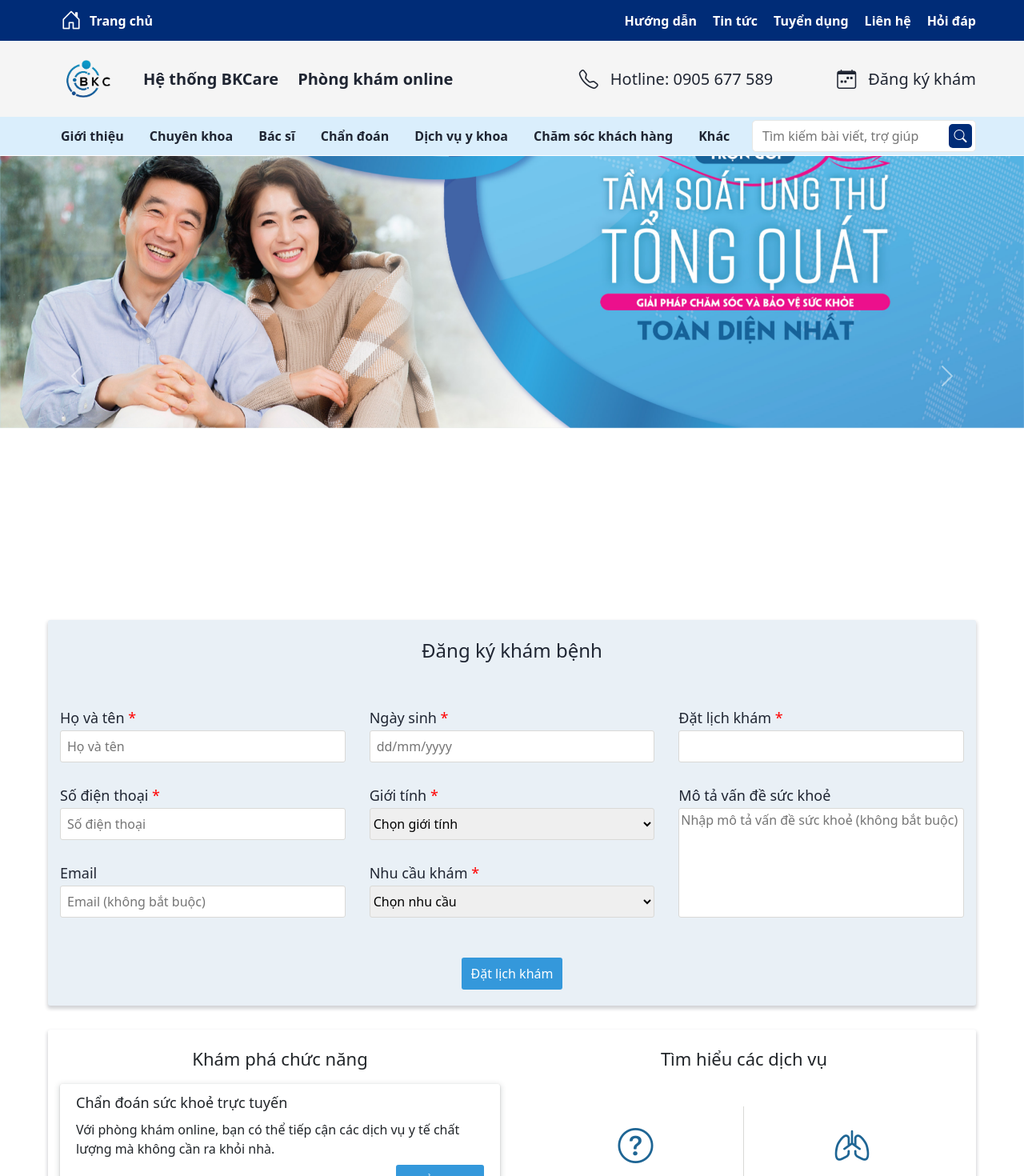
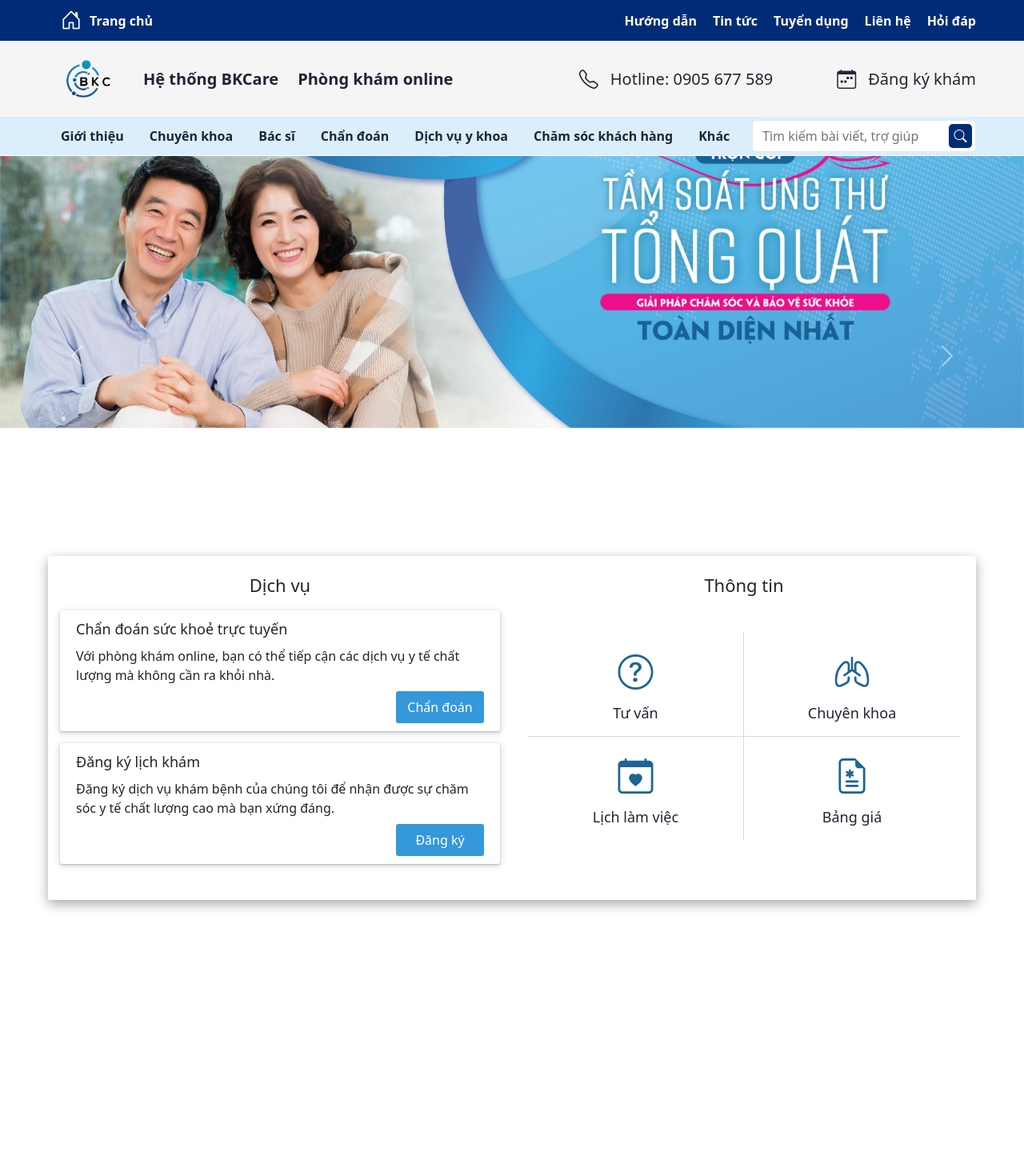
Before and after one commit to tkzero789/Hospital, a React (Create React App) app in the folder client/: page /test-home in a window 1280 px wide. Shown: the top 1470 px of the page at 80% size. Built offline with nearby package versions, Linux system fonts and the light colour scheme; the HTML template or start-up script is replaced by a standard one.

Commit message:
Changed options and apptForm

```diff
--- a/client/src/App.js
+++ b/client/src/App.js
@@ -17,6 +17,7 @@ import "./responsive.css";
 import "./base.css";
 import TestHome from "./pages/testHome";
 import ScrollToTop from "./components/ScrollToTop";
+import ApptRequest from "./pages/apptRequest";
 
 const App = () => {
   return (
@@ -26,6 +27,7 @@ const App = () => {
         <Route path="/" element={<Navigate to="/home" replace={true} />} />
         <Route path="/home" element={<Home />} />
         <Route path="/test-home" element={<TestHome />} />
+        <Route path="/appt-request" element={<ApptRequest />} />
         <Route path="/edit/:id" element={<Edit />} />
         <Route path="/create" element={<Create />} />
         <Route path="/create-symptom" element={<CreateSymptom />} />
--- /dev/null
+++ b/client/src/pages/apptRequest.js
@@ -0,0 +1,24 @@
+import React from "react";
+import MainNav from "../components/MainNav";
+import MidNav from "../components/MidNav";
+import LowNav from "../components/LowNav";
+import HI1 from "../assets/h6.jpg";
+import HI2 from "../assets/h7.png";
+import HI3 from "../assets/h8.png";
+import TestApptForm from "../components/TestApptForm";
+
+export default function ApptRequest() {
+  return (
+    <>
+      {/* Navbar */}
+      <header>
+        <MainNav />
+        <MidNav />
+        <LowNav />
+      </header>
+
+      {/* Appointment Form */}
+      <TestApptForm />
+    </>
+  );
+}
--- a/client/src/pages/testHome.js
+++ b/client/src/pages/testHome.js
@@ -144,9 +144,6 @@ export default function TestHome() {
         </div>
       </div>
 
-      {/* Appointment */}
-      <TestApptForm />
-
       {/* Options */}
       <section className="options w-100">
         <div className="content-container">
@@ -154,7 +151,7 @@ export default function TestHome() {
             <div className="c-6">
               <div className="opt-wrapper">
                 <div className="opt-header">
-                  <div className="opt-header-text">Khám phá chức năng</div>
+                  <div className="opt-header-text">Dịch vụ</div>
                 </div>
                 <div className="opt-box">
                   <div className="opt-title">Chẩn đoán sức khoẻ trực tuyến</div>
@@ -175,7 +172,7 @@ export default function TestHome() {
                     sóc y tế chất lượng cao mà bạn xứng đáng.
                   </div>
                   <div className="opt-btn-wrapper">
-                    <NavLink className="opt-btn-link" to="/record-list">
+                    <NavLink className="opt-btn-link" to="/appt-request">
                       <btn className="opt-btn">Đăng ký</btn>
                     </NavLink>
                   </div>
@@ -185,7 +182,7 @@ export default function TestHome() {
             <div className="c-6">
               <div className="opt-wrapper">
                 <div className="opt-header">
-                  <div className="opt-header-text">Tìm hiểu các dịch vụ</div>
+                  <div className="opt-header-text">Thông tin</div>
                 </div>
                 <div className="big-opt-box">
                   <div className="box-select">
--- a/client/src/styles.css
+++ b/client/src/styles.css
@@ -307,7 +307,7 @@
 /* HERO SECTION */
 .hero-section {
   margin-top: 1px;
-  height: 550px;
+  height: 500px;
   overflow: hidden;
   position: relative;
 }
@@ -326,7 +326,7 @@
 /* Appointment Register Form */
 .appt {
   position: relative;
-  margin-top: 30px;
+  background-color: #b3d3da;
 }
 
 .appt-wrapper {
@@ -442,14 +442,14 @@
 
 /* OPTIONS SECTION */
 .options {
-  margin-top: 30px;
+  /* margin-top: 30px; */
 }
 
 .options-wrapper {
   display: flex;
   border-radius: 3px;
   padding: 20px 0 45px 0;
-  box-shadow: rgba(31, 37, 50, 0.2) 0px 3px 4px 1px;
+  box-shadow: rgba(0, 0, 0, 0.35) 0px 5px 15px;
 }
 
 .opt-header {
```
Also changed, not shown: client/src/pages/about.js (added).
